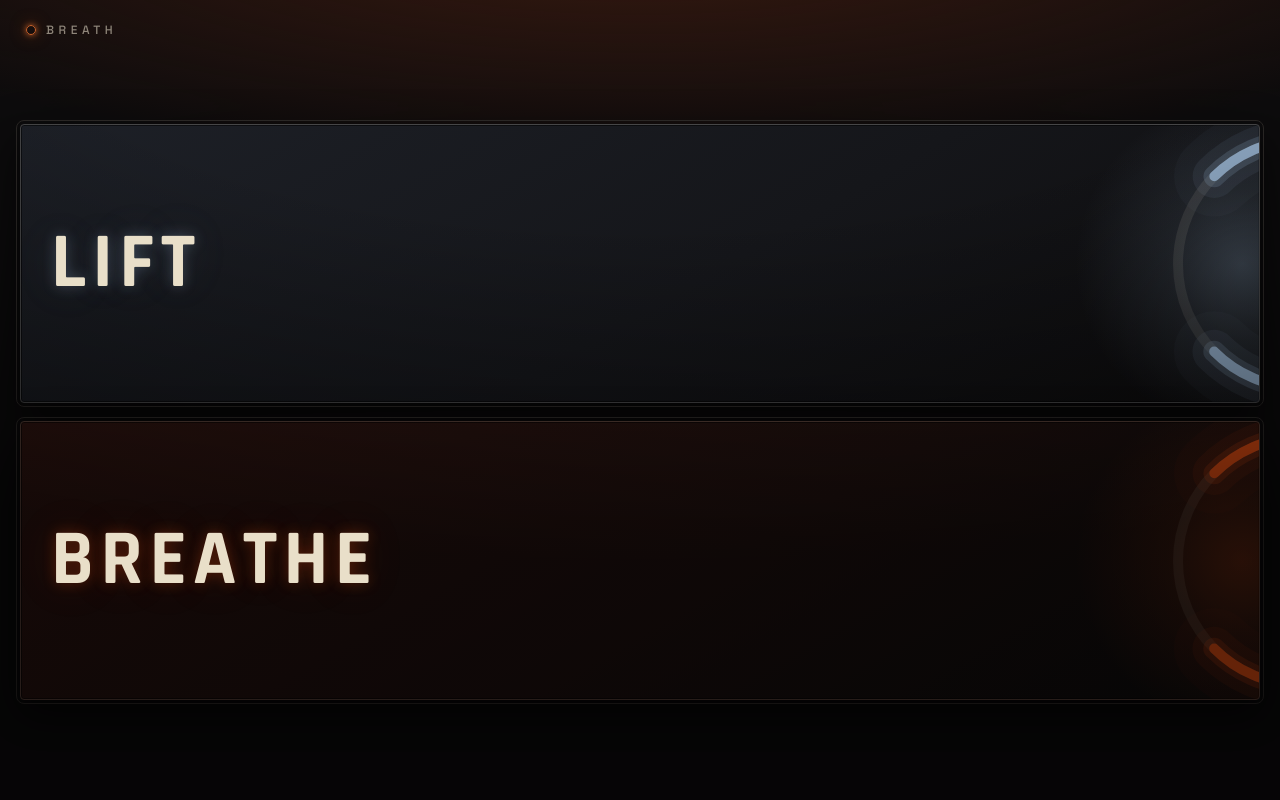
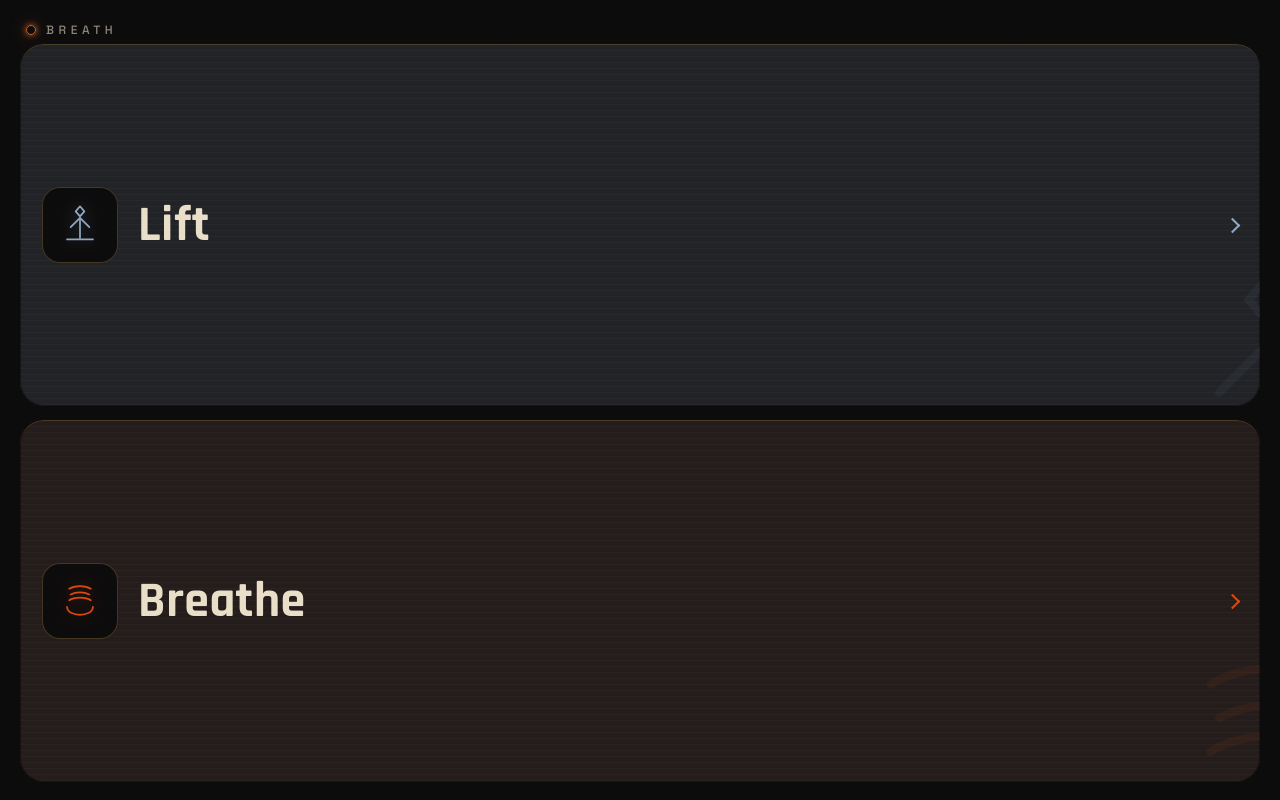
Before and after one commit to basedandbrawn/breath-pacer, a plain HTML site: page index.html in a window 1280 px wide. Drawn offline with Linux system fonts and the light colour scheme.

Commit message:
Hearth: two rune-marked cards fill the opening screen
Replaces the ring-and-word cards with the chosen design. Two rounded
cards fill the screen between the brand mark and the bottom edge, each
with a brass catch-light along its top edge, a fine grain over a fill
tinted with its own colour, its rune set in a bezel, the name in
sentence case and a chevron. Each mode's rune is repeated large and
faint behind its card.

The runes are new: Lift is a diamond over an upward chevron on a
stem and a base bar; Breathe is the diaphragm — two ribs, the dome and
the belly filling beneath (arrow removed at the owner's request). No
words on the screen but the two names.

Dead weight from the previous design goes with it: the orb and halo
rules, the ground glow token, the vignette and the outline that
belonged to the old cards, and an unused spacer rule.

Co-Authored-By: Claude Fable 5.1 <noreply@anthropic.com>
Claude-Session: https://claude.ai/code/session_01SenfaaoF35DU5otvC538Ak

```diff
--- a/index.html
+++ b/index.html
@@ -26,10 +26,10 @@
   --active:#2f2e2e; --activeline:#c9622a;
   --go1:#6b2a10; --go2:#2a1008; --goline:#cf7b4a; --gotx:#f7dcc4;
   --selbg:#361f13; --selline:#c9622a; --seltx:#dfba99;
-  --top:#3a1a10;
   --lift1:#1d2027; --lift2:#15161a; --liftline:#464647; --liftmc:#8fa9c4; --liftmcA:#8fa9c455; --liftmcB:#8fa9c422;
   --br1:#2e1410; --br2:#1e100e; --brline:#533d35; --brmc:#d84a12; --brmcA:#d84a1255; --brmcB:#d84a1222;
   --bi:#8fa9c4; --bh:#b8963f; --bo:#d84a12; --be:#a89e90;
+  --brassA:#b08a4a55;
   /* THEME END */
 }
 *{box-sizing:border-box}
@@ -69,28 +69,28 @@ button{font:inherit;color:inherit;background:transparent;border:0;margin:0;paddi
 
 /* ---------- mode ---------- */
 .eyebrow{font-size:12px;letter-spacing:.38em;color:var(--mute);text-transform:uppercase;font-weight:500}
-.spacer{flex:1 1 auto}
-#s-mode{background:radial-gradient(120% 50% at 50% -10%,var(--top) 0%,transparent 62%)}
-.modes{display:flex;flex-direction:column;gap:18px;flex:0 1 auto;height:min(72vh,720px)}
-/* Two still cards. Each carries a ring of light in its own colour: azure for Lift,
-   orange for Breathe. Nothing on this screen moves. */
-.mode{--mc:var(--liftmc);--mcA:var(--liftmcA);--mcB:var(--liftmcB);flex:1;width:100%;text-align:left;padding:0 30px;border-radius:28px;
-  background:linear-gradient(150deg,var(--lift1) 0%,var(--lift2) 55%,var(--bg) 100%);border:1px solid var(--liftline);overflow:hidden;position:relative;
-  display:flex;align-items:center;box-shadow:inset 0 1px 0 #ffffff12, 0 14px 44px #00000066}
-.mode.breathe{--mc:var(--brmc);--mcA:var(--brmcA);--mcB:var(--brmcB);background:linear-gradient(150deg,var(--br1) 0%,var(--br2) 55%,var(--bg) 100%);border-color:var(--brline)}
-.mode:active{filter:brightness(1.18)}
-.mode .halo{position:absolute;right:-14%;top:50%;width:min(80vw,380px);aspect-ratio:1;transform:translateY(-50%);border-radius:50%;
-  background:radial-gradient(circle,var(--mcA) 0%,var(--mcB) 28%,transparent 62%)}
-.mode .orb{position:absolute;right:-16%;top:50%;width:min(64vw,310px);height:auto;transform:translateY(-50%) rotate(-135deg);overflow:visible}
-.mode .orb circle{fill:none;stroke-linecap:round}
-.mode .orb .base{stroke:var(--fg);opacity:.1;stroke-width:3.2}
-.mode .orb .g3{stroke:var(--mc);stroke-width:26;opacity:.035}
-.mode .orb .g2{stroke:var(--mc);stroke-width:14;opacity:.09}
-.mode .orb .g1{stroke:var(--mc);stroke-width:7;opacity:.22}
-.mode .orb .arc{stroke:var(--mc);stroke-width:3.2}
-.mode .orb .g3,.mode .orb .g2,.mode .orb .g1,.mode .orb .arc{stroke-dasharray:188.5 251.4}
-.mode .t{position:relative;z-index:1;font-family:'Rajdhani',sans-serif;font-weight:700;font-size:min(16vw,78px);line-height:.95;letter-spacing:.08em;
-  padding:2px 0;text-shadow:0 0 14px var(--mcA), 0 0 46px var(--mcB)}
+/* Two cards filling the screen. A brass catch-light along the top edge, a fine
+   grain beneath, each mode's mark set in a bezel and repeated huge and faint
+   behind it. Nothing here moves and nothing is written but the two names. */
+.modes{flex:1;display:flex;flex-direction:column;gap:14px;padding:2px 0 0}
+.mode{--mc:var(--liftmc);--mcA:var(--liftmcA);--mcB:var(--liftmcB);position:relative;flex:1;
+  display:flex;align-items:center;gap:20px;padding:0 22px;border-radius:24px;overflow:hidden;text-align:left;
+  background-color:color-mix(in srgb,var(--mc) 6%,var(--panel));
+  background-image:repeating-linear-gradient(180deg,#ffffff07 0 1px,transparent 1px 6px);
+  box-shadow:inset 0 1px 0 var(--brassA), inset 0 0 0 1px #00000066}
+.mode.breathe{--mc:var(--brmc);--mcA:var(--brmcA);--mcB:var(--brmcB)}
+.mode:active{background-color:color-mix(in srgb,var(--mc) 12%,var(--panel))}
+.mode .sig{fill:none;stroke:var(--mc);stroke-width:2.4;stroke-linecap:round;stroke-linejoin:round;display:block}
+.mode .mark{position:absolute;right:-12%;bottom:-30%;width:min(58vw,270px);opacity:.07;pointer-events:none}
+.mode .mark .sig{width:100%;stroke-width:2}
+.mode .bez{position:relative;flex:none;width:76px;height:76px;border-radius:18px;
+  display:flex;align-items:center;justify-content:center;background:var(--bg);
+  box-shadow:inset 0 0 0 1px var(--brassA)}
+.mode .bez .sig{width:46px;filter:drop-shadow(0 0 8px var(--mcA))}
+.mode .t{position:relative;flex:1;font-family:'Rajdhani',sans-serif;font-weight:700;line-height:1;
+  font-size:min(12vw,50px);letter-spacing:.01em}
+.mode .chev{position:relative;flex:none;width:11px;height:11px;transform:rotate(45deg);
+  border-right:2.5px solid var(--mc);border-top:2.5px solid var(--mc)}
 .top{display:flex;align-items:center;justify-content:space-between;margin-bottom:14px}
 .brand{display:flex;align-items:center;gap:10px;font-size:12px;letter-spacing:.38em;text-transform:uppercase;color:var(--mute);font-weight:500;padding:4px 6px}
 .brand i{width:10px;height:10px;border-radius:50%;border:1.5px solid var(--acc);box-shadow:0 0 6px var(--acc), 0 0 18px var(--accA);display:block}
@@ -201,8 +201,6 @@ button{font:inherit;color:inherit;background:transparent;border:0;margin:0;paddi
 .card{border-radius:3px;outline:1px solid #2a2725;outline-offset:3px;box-shadow:inset 0 0 0 1px #00000088, inset 0 18px 36px #00000066}
 .btn,.seg button,.step button{border-radius:3px}
 .btn.go{border-radius:3px;outline:1px solid #6b2a1099;outline-offset:3px;text-shadow:0 1px 0 #000}
-.mode{border-radius:4px;outline:1px solid #2a2725;outline-offset:3px;box-shadow:inset 0 0 0 1px #00000088, 0 14px 40px #000000aa}
-#s-mode::after{content:"";position:absolute;inset:0;pointer-events:none;background:radial-gradient(120% 70% at 50% 0%,#00000000 40%,#00000088 100%)}
 /* THEME-EXTRA END */
 
 </style>
@@ -215,12 +213,10 @@ button{font:inherit;color:inherit;background:transparent;border:0;margin:0;paddi
 <!-- MODE PICK -->
 <section id="s-mode" class="screen">
   <div class="brand"><i></i>Breath</div>
-  <div class="spacer"></div>
   <div class="modes">
-    <button class="mode lift" data-mode="lift"><div class="halo"></div><svg class="orb" viewBox="0 0 100 100" aria-hidden="true"><circle class="base" cx="50" cy="50" r="40"/><circle class="g3" cx="50" cy="50" r="40"/><circle class="g2" cx="50" cy="50" r="40"/><circle class="g1" cx="50" cy="50" r="40"/><circle class="arc" cx="50" cy="50" r="40"/></svg><div class="t">LIFT</div></button>
-    <button class="mode breathe" data-mode="breathe"><div class="halo"></div><svg class="orb" viewBox="0 0 100 100" aria-hidden="true"><circle class="base" cx="50" cy="50" r="40"/><circle class="g3" cx="50" cy="50" r="40"/><circle class="g2" cx="50" cy="50" r="40"/><circle class="g1" cx="50" cy="50" r="40"/><circle class="arc" cx="50" cy="50" r="40"/></svg><div class="t">BREATHE</div></button>
+    <button class="mode lift" data-mode="lift"><span class="mark"><svg class="sig" viewBox="0 0 64 64" aria-hidden="true"><path d="M32 6 L38 13 L32 20 L26 13 Z"/><path d="M19 35 L32 22 L45 35"/><path d="M32 50 V24"/><path d="M14 52 H50"/></svg></span><span class="bez"><svg class="sig" viewBox="0 0 64 64" aria-hidden="true"><path d="M32 6 L38 13 L32 20 L26 13 Z"/><path d="M19 35 L32 22 L45 35"/><path d="M32 50 V24"/><path d="M14 52 H50"/></svg></span><span class="t">Lift</span><i class="chev"></i></button>
+    <button class="mode breathe" data-mode="breathe"><span class="mark"><svg class="sig" viewBox="0 0 64 64" aria-hidden="true"><path d="M17 15 C25 10 39 10 47 15"/><path d="M19 23 C26 19 38 19 45 23"/><path d="M17 31 C24 26 40 26 47 31"/><path d="M14 40 C14 55 50 55 50 40"/></svg></span><span class="bez"><svg class="sig" viewBox="0 0 64 64" aria-hidden="true"><path d="M17 15 C25 10 39 10 47 15"/><path d="M19 23 C26 19 38 19 45 23"/><path d="M17 31 C24 26 40 26 47 31"/><path d="M14 40 C14 55 50 55 50 40"/></svg></span><span class="t">Breathe</span><i class="chev"></i></button>
   </div>
-  <div class="spacer"></div>
 </section>
 
 <!-- SETUP -->
```
